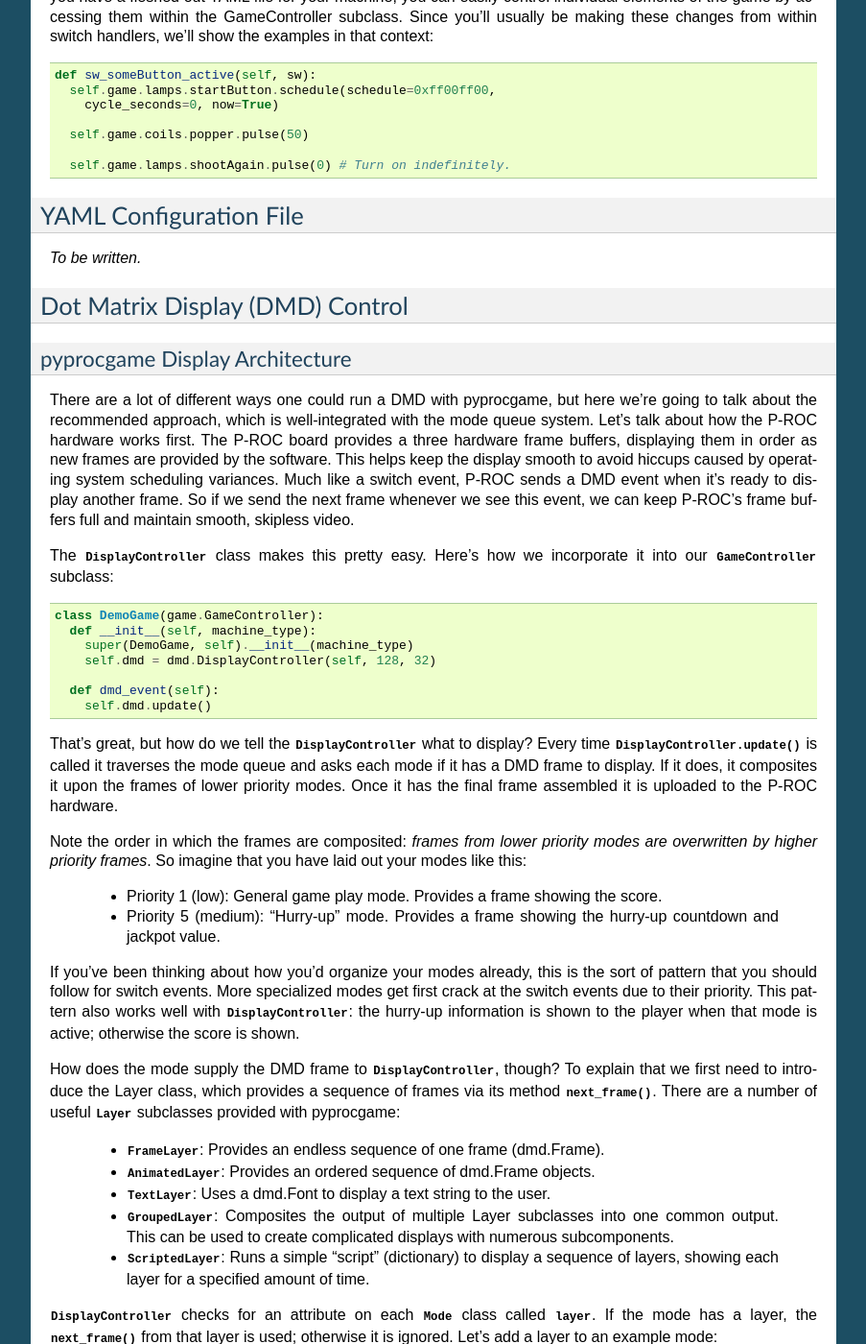
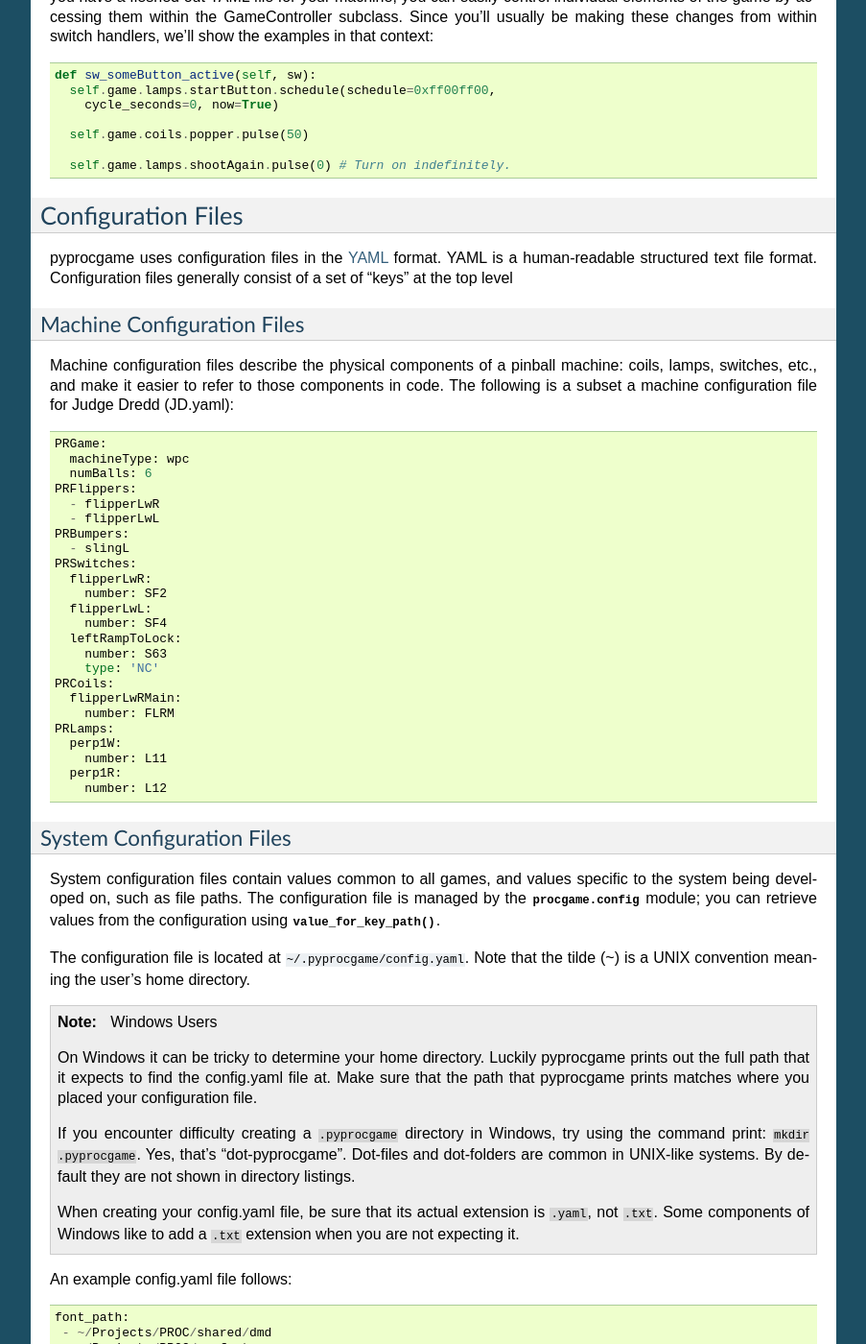
Before and after one commit to preble/pyprocgame, a Sphinx documentation site: the page built from docs/sphinx/manual.rst, in a window 1280 px wide and 1400 px high, scrolled down 5169 px. Shown: the whole window at 96% size, without its empty margins (198-1101 px from the left). Built offline with Sphinx 7.4.7, drawn with Linux system fonts in a browser that asks for light colours; pages that are not in the unit, such as notebooks, are missing from menus; some of the changed text lies outside the part shown.

Commit message:
Working on config section of manual.

```diff
--- a/docs/sphinx/manual.rst
+++ b/docs/sphinx/manual.rst
@@ -68,7 +68,7 @@ Note that the connection to the P-ROC hardware is established in the constructor
 
 	game.load_config('mygame.yaml')
 
-Here we load a `YAML <http://yaml.org/>`_ file that describes the pinball hardware.  The P-ROC software uses YAML files (a "human-friendly data serialization standard") to describe the machine that the P-ROC hardware is connected to.  This statement loads the configuration and configures all of the switches, lamps and coils, as well as the flippers so that we can... ::
+Here we load a YAML file that describes the pinball hardware.  The P-ROC software uses YAML files (a "human-friendly data serialization standard") to describe the machine that the P-ROC hardware is connected to (see :ref:`machine-config` for a complete description of these files).  This statement loads the configuration and configures all of the switches, lamps and coils, as well as the flippers so that we can... ::
 
 	game.enable_flippers(enable=True)
 
@@ -193,10 +193,74 @@ We've spent a good amount of time talking about how to react to events within th
 	  self.game.lamps.shootAgain.pulse(0) # Turn on indefinitely.
 
 
-YAML Configuration File
-=======================
+Configuration Files
+===================
 
-*To be written.*
+pyprocgame uses configuration files in the `YAML <http://yaml.org/>`_ format.  YAML is a human-readable structured text file format.  Configuration files generally consist of a set of "keys" at the top level
+
+.. _machine-config:
+
+Machine Configuration Files
+---------------------------
+
+Machine configuration files describe the physical components of a pinball machine: coils, lamps, switches, etc., and make it easier to refer to those components in code.  The following is a subset a machine configuration file for Judge Dredd (JD.yaml)::
+
+	PRGame:
+	  machineType: wpc
+	  numBalls: 6
+	PRFlippers:
+	  - flipperLwR
+	  - flipperLwL
+	PRBumpers:
+	  - slingL
+	PRSwitches:
+	  flipperLwR:
+	    number: SF2
+	  flipperLwL:
+	    number: SF4
+	  leftRampToLock:
+	    number: S63
+	    type: 'NC'
+	PRCoils:
+	  flipperLwRMain:
+	    number: FLRM
+	PRLamps:
+	  perp1W:
+	    number: L11
+	  perp1R:
+	    number: L12
+
+
+
+.. _system-config:
+
+System Configuration Files
+--------------------------
+
+System configuration files contain values common to all games, and values specific to the system being developed on, such as file paths.  The configuration file is managed by the :mod:`procgame.config` module; you can retrieve values from the configuration using :func:`~procgame.config.value_for_key_path`.
+
+The configuration file is located at ``~/.pyprocgame/config.yaml``.  Note that the tilde (~) is a UNIX convention meaning the user's home directory.
+
+.. note::
+
+	Windows Users
+
+	On Windows it can be tricky to determine your home directory.  Luckily pyprocgame prints out the full path that it expects to find the config.yaml file at.  Make sure that the path that pyprocgame prints matches where you placed your configuration file.
+
+	If you encounter difficulty creating a ``.pyprocgame`` directory in Windows, try using the command print: ``mkdir .pyprocgame``.  Yes, that's "dot-pyprocgame".  Dot-files and dot-folders are common in UNIX-like systems.  By default they are not shown in directory listings.
+
+	When creating your config.yaml file, be sure that its actual extension is ``.yaml``, not ``.txt``.  Some components of Windows like to add a ``.txt`` extension when you are not expecting it.
+
+
+An example config.yaml file follows::
+
+	font_path:
+	 - ~/Projects/PROC/shared/dmd
+	 - ~/Projects/PROC/my_fonts
+	config_path:
+	 - ~/Projects/PROC/shared/config
+
+``font_path`` is used by :func:`~procgame.dmd.font_named`, while ``config_path`` is used by :func:`~procgame.game.config_named`.
 
 
 Dot Matrix Display (DMD) Control
```
